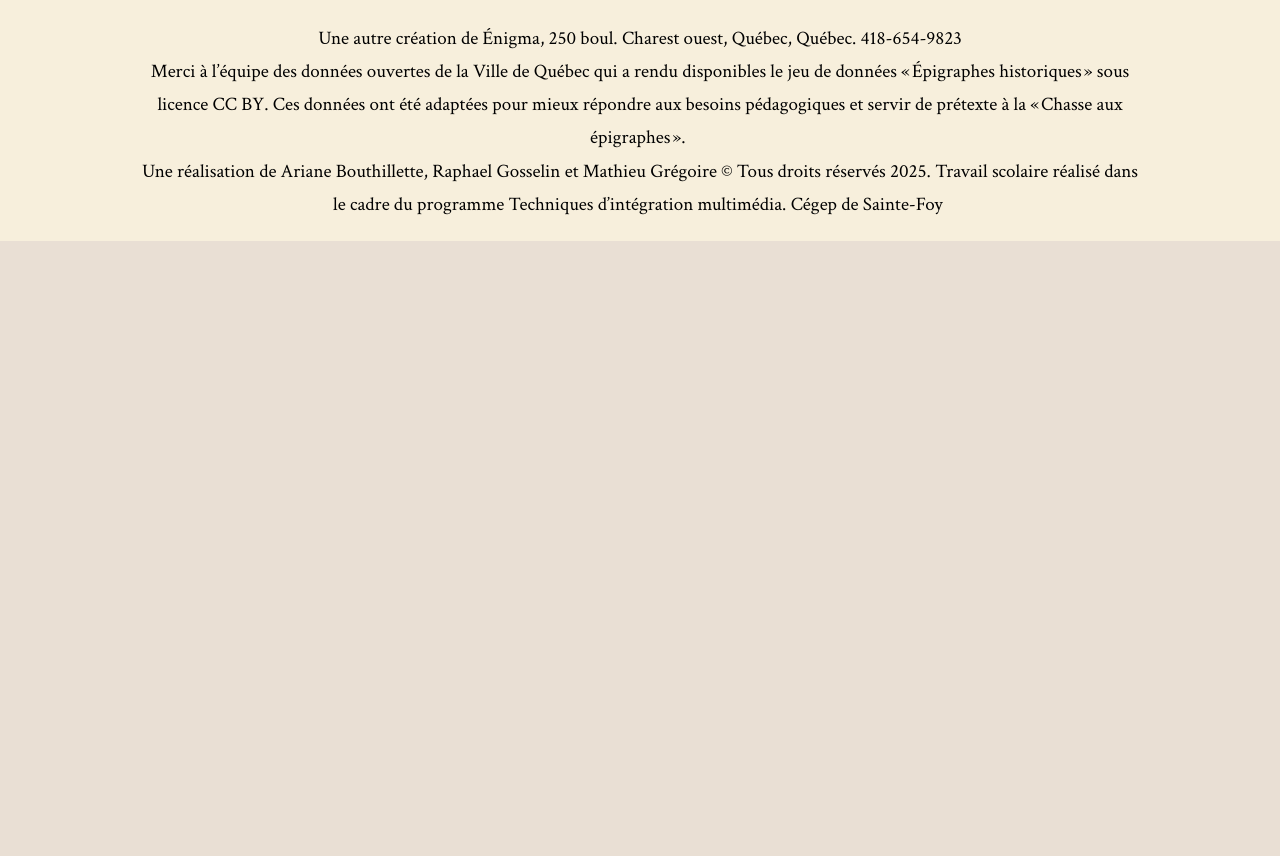
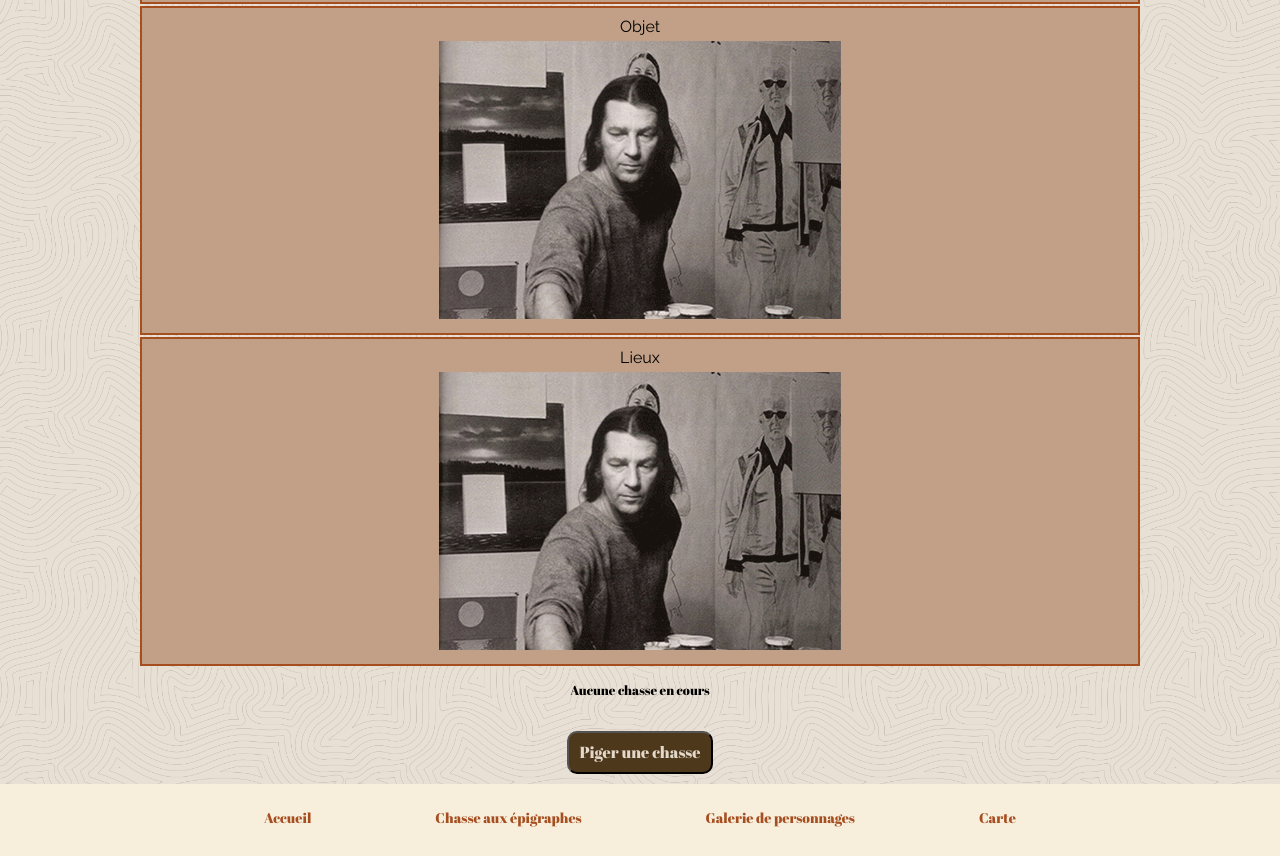
Before and after one commit to RaphaelGosselin/Epigraphe, a plain HTML site: page chasse/index.html in a window 1280 px wide. Shown: the part 954-1810 px from the top of the page. Before the commit the page ends 1195 px from the top, so only its background shows below. Drawn offline with Linux system fonts and the light colour scheme; a web font is replaced by a local one.

Commit message:
modif du html et css pour la page chasse et ses images

```diff
--- a/assets/css/page_CSS/chasse.css
+++ b/assets/css/page_CSS/chasse.css
@@ -7,7 +7,25 @@
 /* parent */
 .content__piger_chasse_liste {
     display: flex;
-    flex-direction: row;
+    flex-direction: column;
+    max-width: 80vw;
+    margin: 0 auto;
+}
+@media(min-width:800px){
+    .content__piger_chasse_liste {
+        flex-direction: row;
+        flex-wrap: wrap;
+    }
+}
+.__parent_personnage{
+    padding: 0.5rem;
+    margin-top: 0.2rem;
+    border: 2px solid var(--color-border);
+    background-color: var(--color-nav);
+    width: 100%;
+}
+.__parent_personnage figure {
+    margin: 0rem;
 }
 /* button */
 .btn_piger {
--- a/chasse/index.html
+++ b/chasse/index.html
@@ -57,7 +57,9 @@
               </div>
               <figure>
                 <picture>
-                  <img>
+                  <source media="(min-width:700px)" srcset="../assets/images/imageOptimisees/402/e0001.png">
+                  <source media="(min-width:400px)" srcset="../assets/images/imageOptimisees/242/e0001.png">
+                  <img src="../assets/images/imageOptimisees/242/e0001.png" alt="Flowers" style="width:auto;"></img>
                 </picture>
               </figure>
               </div>
@@ -66,7 +68,9 @@
               </div>
               <figure>
                 <picture>
-                  <img>
+                  <source media="(min-width:700px)" srcset="../assets/images/imageOptimisees/402/e0001.png">
+                  <source media="(min-width:400px)" srcset="../assets/images/imageOptimisees/242/e0001.png">
+                  <img src="../assets/images/imageOptimisees/242/e0001.png" alt="Flowers" style="width:auto;"></img>
                 </picture>
               </figure>
               </div>
@@ -76,7 +80,9 @@
               </div>
               <figure>
                 <picture>
-                  <img>
+                  <source media="(min-width:700px)" srcset="../assets/images/imageOptimisees/402/e0001.png">
+                  <source media="(min-width:400px)" srcset="../assets/images/imageOptimisees/242/e0001.png">
+                  <img src="../assets/images/imageOptimisees/242/e0001.png" alt="Flowers" style="width:auto;"></img>
                 </picture>
               </figure>
               </div>
```
